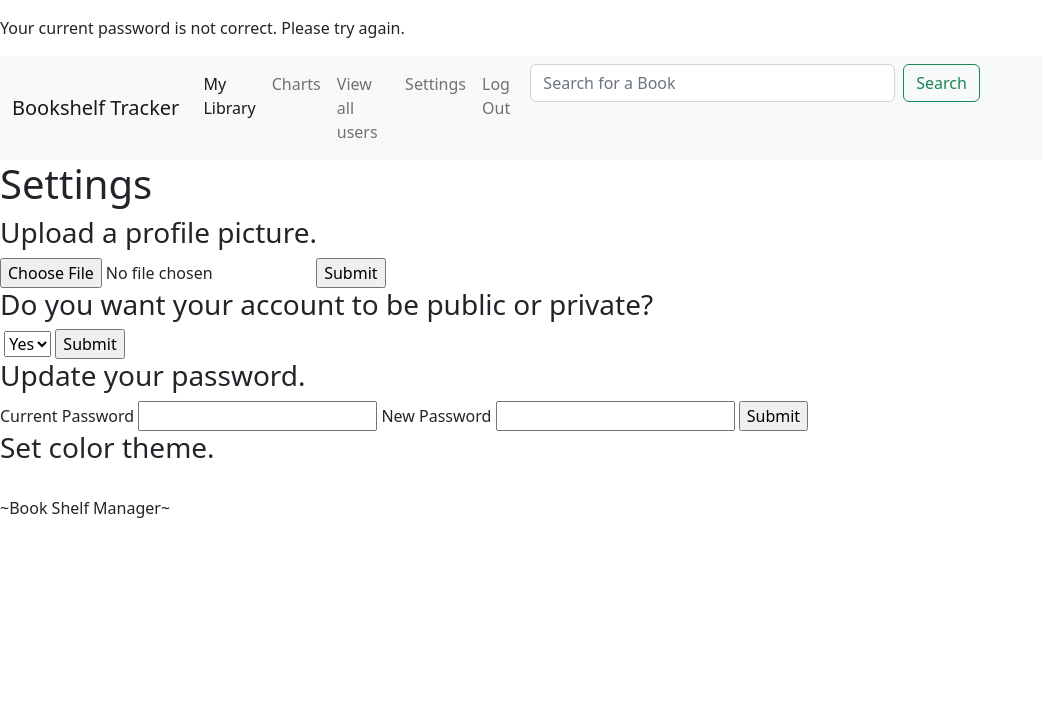
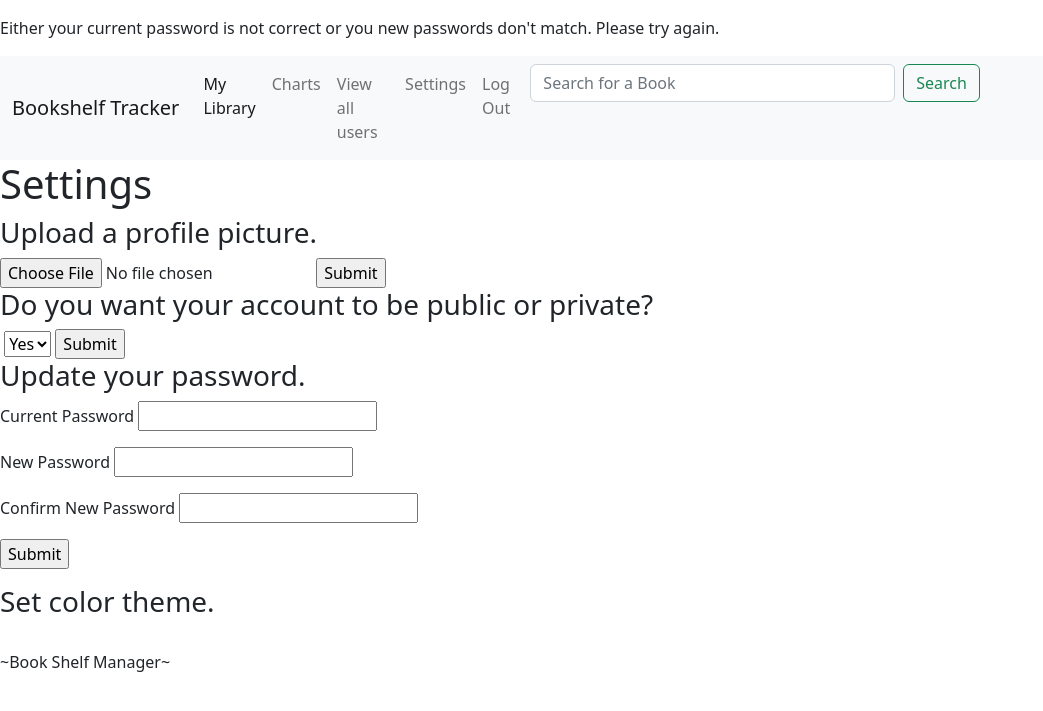
Before and after one commit to becgordon/bookshelf-tracker, a Flask app: a page that uses templates/base.html in a window 1280 px wide. Shown: the top 711 px of the page, without its empty margins (0-1043 px from the left). Run offline with Flask 2, Linux system fonts and the light colour scheme; the visitor is signed in with stand-in values (Sample User, id 1); data comes from the database, SQL or seed files in the repository; some libraries are stand-ins or nearby versions.

Commit message:
Password confirmation added to create_account and update_password.

```diff
--- a/server.py
+++ b/server.py
@@ -82,11 +82,15 @@ def create_account():
     lname = request.form.get('lname')
     username = request.form.get('username')
     password = request.form.get('password')
+    confirm_password = request.form.get('confirm-password')
 
     user = crud.get_user_by_username(username)
 
     if user:
         flash("Sorry! That username is already taken.")
+        return render_template('create_account.html')
+    elif password != confirm_password:
+        flash("Your passwords don't match.")
         return render_template('create_account.html')
     else:
         user = crud.create_user(fname, lname, username, password)
@@ -174,14 +178,15 @@ def update_password(username):
     if user and 'user_name' in session and session['user_name'] == username:
         current_password = request.args.get('current-password')
         new_password = request.args.get('new-password')
+        confirm_new_password = request.args.get('confirm-new-password')
 
-        if current_password == user.password:
+        if current_password == user.password and new_password == confirm_new_password:
             user.password = new_password
             db.session.commit()
             flash('Your password was updated successfully.')
             return redirect(f'/userprofile/{user.username}')
         else:
-            flash("Your current password is not correct. Please try again.")
+            flash("Either your current password is not correct or you new passwords don't match. Please try again.")
             return render_template('user_settings.html', user=user)
 
 
@@ -460,6 +465,10 @@ def get_next_read():
         if review.to_be_read == True:
             next_book_options.append(review)
 
+    print('\n' * 5)
+    print(next_book_options)
+    print('\n' * 5)
+
     next_book = random.choice(next_book_options)
 
     return next_book.book.image
--- a/templates/base.html
+++ b/templates/base.html
@@ -21,9 +21,9 @@
     crossorigin="anonymous">
 
     <!-- React -->
-    <script crossorigin src="https://unpkg.com/react@16/umd/react.development.js"></script>
+    <!-- <script crossorigin src="https://unpkg.com/react@16/umd/react.development.js"></script>
     <script crossorigin src="https://unpkg.com/react-dom@16/umd/react-dom.development.js"></script>
-    <script crossorigin src="https://cdnjs.cloudflare.com/ajax/libs/babel-standalone/6.26.0/babel.js"></script>
+    <script crossorigin src="https://cdnjs.cloudflare.com/ajax/libs/babel-standalone/6.26.0/babel.js"></script> -->
 
     {% block head %}{% endblock %}
   </head>
--- a/templates/create_account.html
+++ b/templates/create_account.html
@@ -32,6 +32,10 @@
     </p>
 
     <p>
+        Confirm Password <input type="password" name="confirm-password">
+    </p>
+
+    <p>
         <input type="submit">
     </p>
 </form>
--- a/templates/user_settings.html
+++ b/templates/user_settings.html
@@ -66,9 +66,10 @@
 <div>
     <h3>Update your password.</h3>
         <form action="/updatepassword/{{ session['user_name'] }}">
-            Current Password <input type="text" name="current-password">
-            New Password <input type="text" name="new-password">
-            <input type="submit">
+            <p>Current Password <input type="password" name="current-password"></p>
+            <p>New Password <input type="password" name="new-password"></p>
+            <p>Confirm New Password <input type="password" name="confirm-new-password"></p>
+            <p><input type="submit"></p>
         </form>
 
 </div>
```
